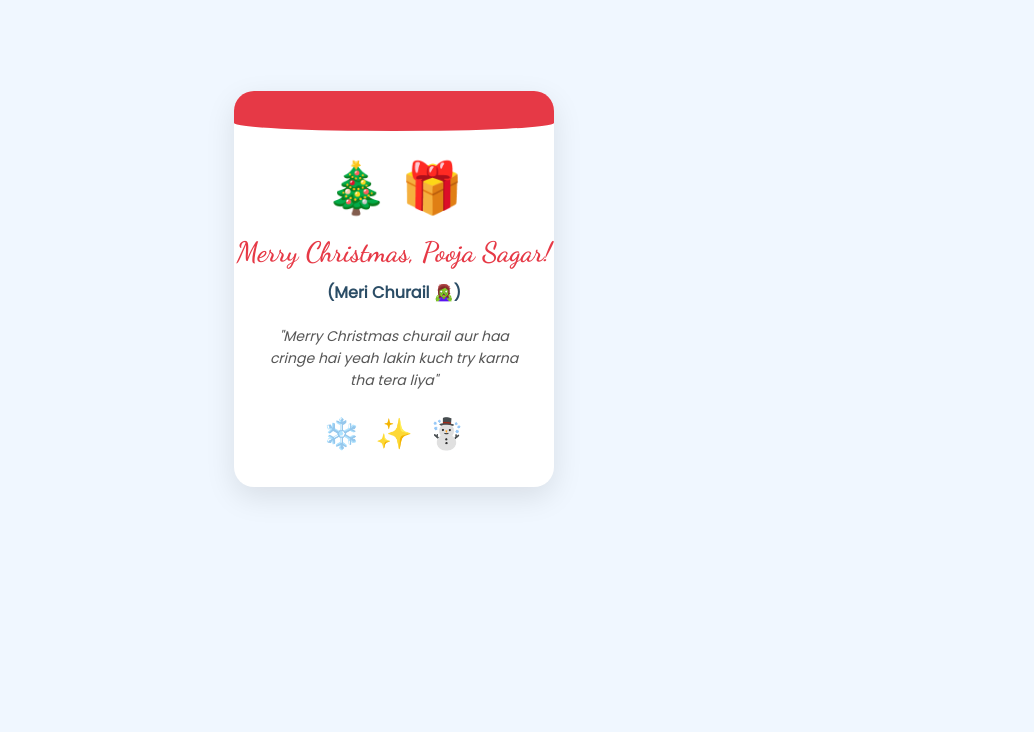
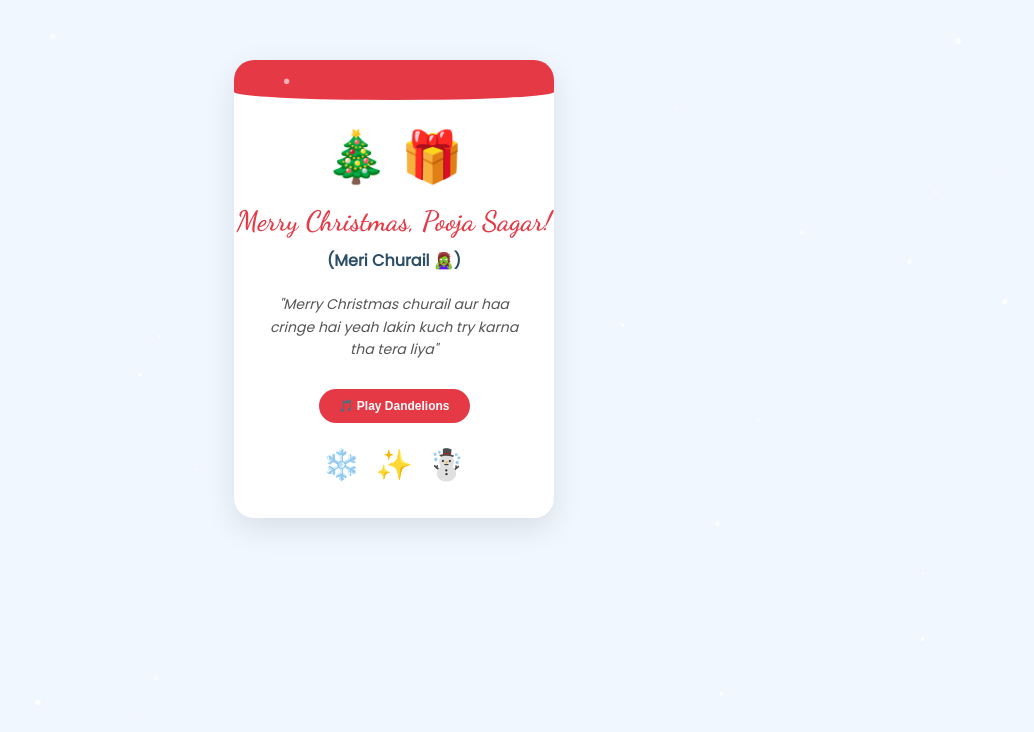
Before and after one commit to kaityson48-cell/christmas-surprise, a plain HTML site: page index.html in a window 1280 px wide. Shown: the part 111-843 px from the top of the page, without its empty margins (246-1280 px from the left). Before the commit the page ends 800 px from the top, so only its background shows below. Drawn offline with Linux system fonts and the light colour scheme.

Commit message:
Update index.html

```diff
--- a/index.html
+++ b/index.html
@@ -14,7 +14,20 @@
             min-height: 100vh;
             background-color: #f0f7ff;
             font-family: 'Poppins', sans-serif;
+            overflow: hidden;
         }
+
+        /* Snowfall Animation */
+        .snowflake {
+            position: absolute;
+            top: -10px;
+            color: #fff;
+            user-select: none;
+            z-index: 1000;
+            pointer-events: none;
+            animation: fall linear infinite;
+        }
+        @keyframes fall { to { transform: translateY(105vh); } }
 
         .card {
             width: 320px;
@@ -25,9 +38,9 @@
             text-align: center;
             padding-bottom: 30px;
             position: relative;
+            z-index: 10;
         }
 
-        /* The red curved header seen in the image */
         .red-header {
             height: 40px;
             background-color: #e63946;
@@ -37,10 +50,7 @@
             margin-bottom: 20px;
         }
 
-        .icons-top {
-            font-size: 50px;
-            margin: 10px 0;
-        }
+        .icons-top { font-size: 50px; margin: 10px 0; }
 
         h1 {
             font-family: 'Dancing Script', cursive;
@@ -50,11 +60,7 @@
             line-height: 1.2;
         }
 
-        .nickname {
-            font-weight: 600;
-            color: #2b4d66;
-            margin-bottom: 20px;
-        }
+        .nickname { font-weight: 600; color: #2b4d66; margin-bottom: 20px; }
 
         .message {
             font-size: 14px;
@@ -64,6 +70,18 @@
             font-style: italic;
         }
 
+        .music-btn {
+            background: #e63946;
+            color: white;
+            border: none;
+            padding: 10px 20px;
+            border-radius: 20px;
+            cursor: pointer;
+            font-size: 12px;
+            margin-top: 15px;
+            font-weight: 600;
+        }
+
         .icons-bottom {
             font-size: 30px;
             margin-top: 20px;
@@ -71,9 +89,27 @@
             justify-content: center;
             gap: 15px;
         }
+
+        /* Hidden YouTube Player */
+        #youtube-player { display: none; }
     </style>
 </head>
 <body>
+
+    <script>
+        function createSnow() {
+            const flake = document.createElement('div');
+            flake.classList.add('snowflake');
+            flake.innerHTML = '●';
+            flake.style.left = Math.random() * 100 + 'vw';
+            flake.style.animationDuration = Math.random() * 3 + 2 + 's';
+            flake.style.opacity = Math.random();
+            flake.style.fontSize = Math.random() * 10 + 5 + 'px';
+            document.body.appendChild(flake);
+            setTimeout(() => flake.remove(), 5000);
+        }
+        setInterval(createSnow, 100);
+    </script>
 
     <div class="card">
         <div class="red-header"></div>
@@ -88,6 +124,8 @@
             "Merry Christmas churail aur haa cringe hai yeah lakin kuch try karna tha tera liya"
         </p>
 
+        <button class="music-btn" onclick="playMusic()">🎵 Play Dandelions</button>
+
         <div class="icons-bottom">
             <span>❄️</span>
             <span>✨</span>
@@ -95,5 +133,18 @@
         </div>
     </div>
 
+    <div id="youtube-player">
+        <iframe id="video" width="0" height="0" src="https://www.youtube.com/embed/W8a4sUADZ8E?enablejsapi=1" frameborder="0"></iframe>
+    </div>
+
+    <script>
+        function playMusic() {
+            const iframe = document.getElementById('video');
+            // Sending the play command to the YouTube API
+            iframe.src += "&autoplay=1";
+            document.querySelector('.music-btn').style.display = 'none';
+        }
+    </script>
+
 </body>
-    </html>
+</html>
```
